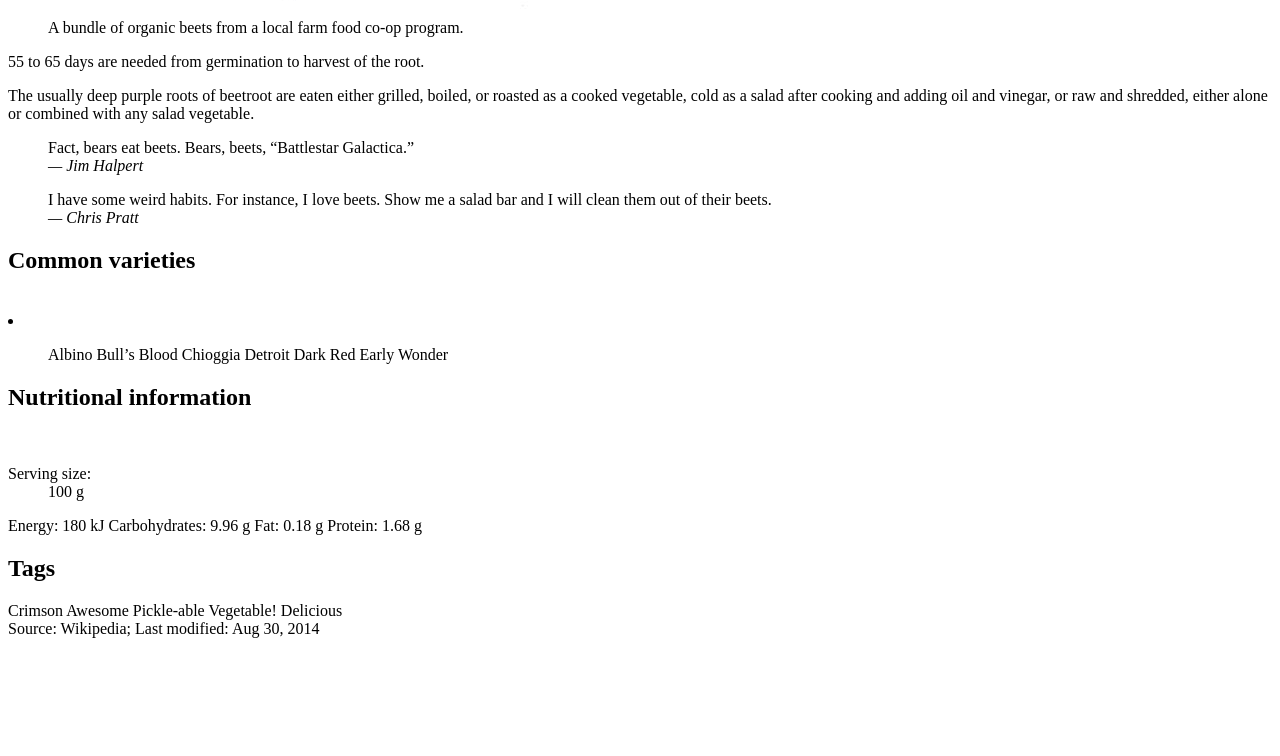
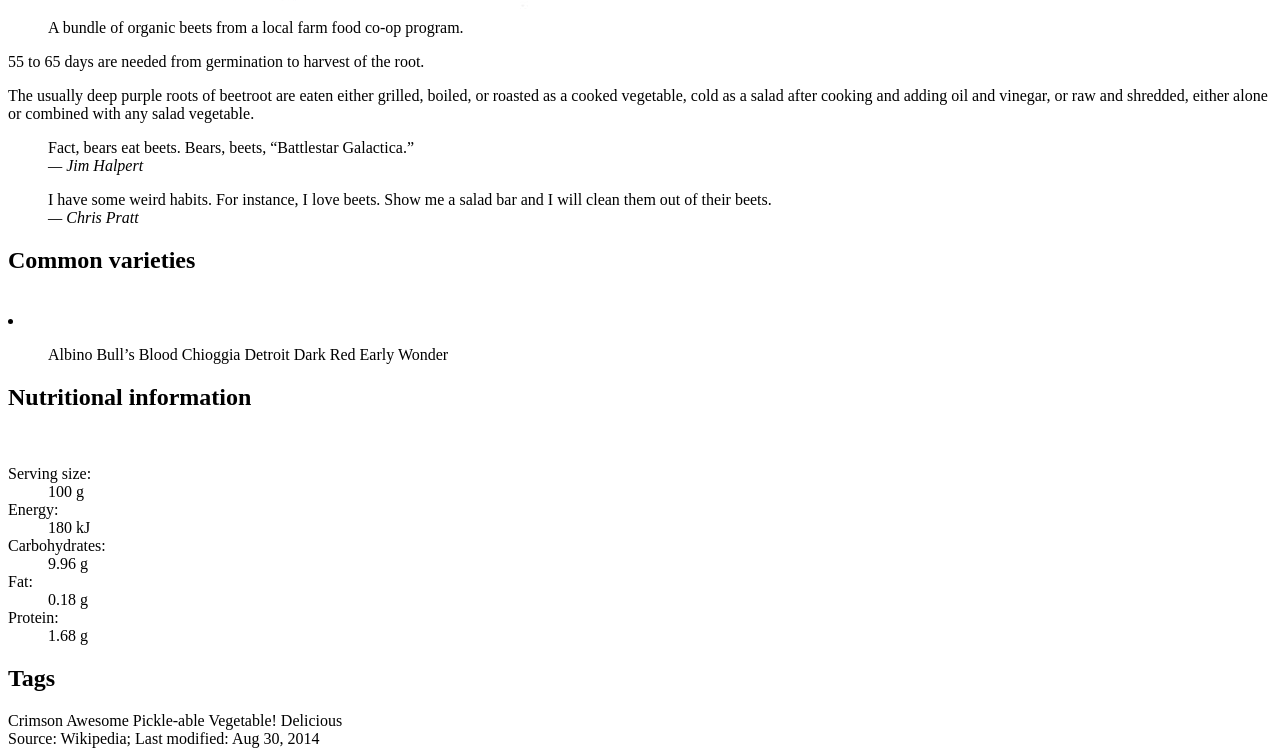
Before and after one commit to pipeclap/dsn1678-exercise-0, a plain HTML site: page index.html in a window 1280 px wide. Shown: the part 905-1661 px from the top of the page. Before the commit the page ends 1551 px from the top, so only its background shows below. Drawn offline with Linux system fonts and the light colour scheme.

Commit message:
added more <dl> and <dd> and <data>

```diff
--- a/index.html
+++ b/index.html
@@ -36,12 +36,25 @@
 							<dd>
 								<data>100 g</data>
 							</dd>
+						<dt>Energy:</dt>
+							<dd>
+								 <data>180 kJ</data>
+							</dd>
+
+						<dt>Carbohydrates:</dt>
+							<dd>
+								<data>9.96 g</data>
+							</dd>
+						<dt>Fat:</dt>
+							<dd>
+								<data>0.18 g</data>
+							</dd>
+						<dt>Protein:</dt>
+							<dd>
+								<data>1.68 g</data>
+							</dd>
 					</dl>
 
-					Energy: 180 kJ
-					Carbohydrates: 9.96 g
-					Fat: 0.18 g
-					Protein: 1.68 g
 
 				<h2>Tags</h2>
 					Crimson
```
